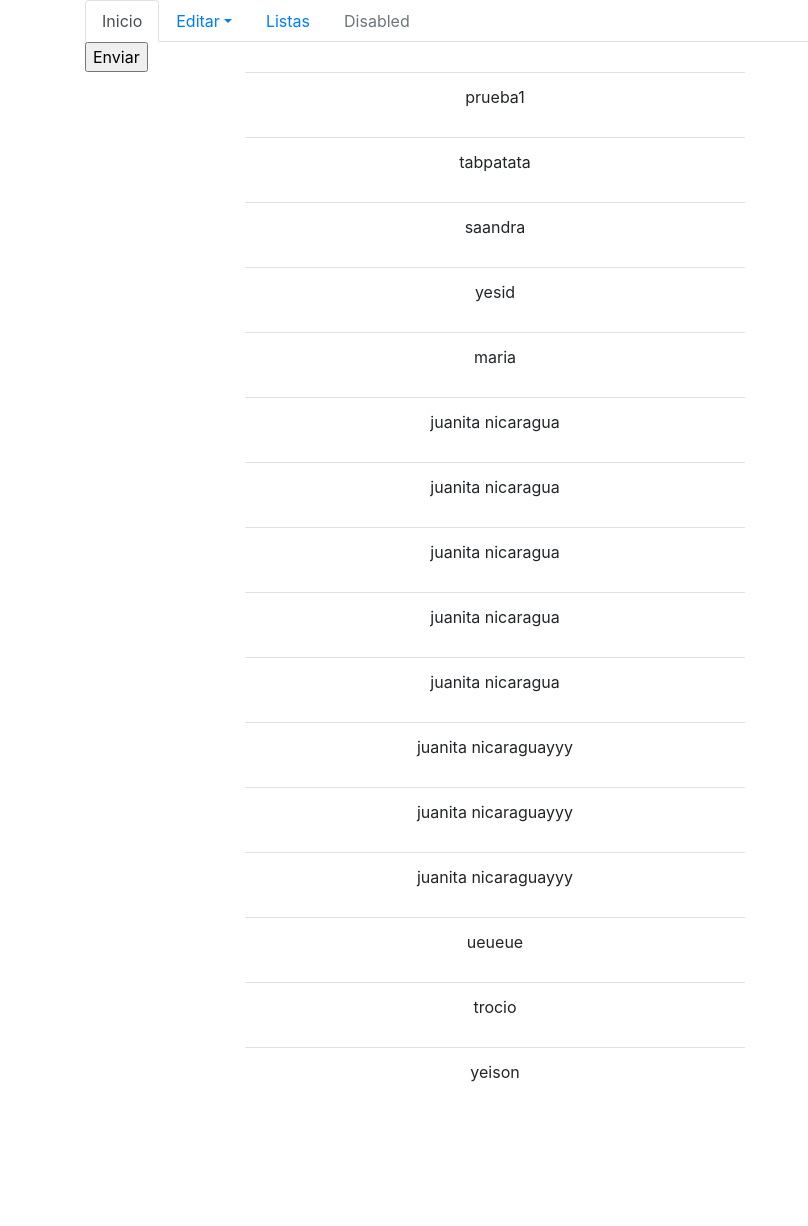
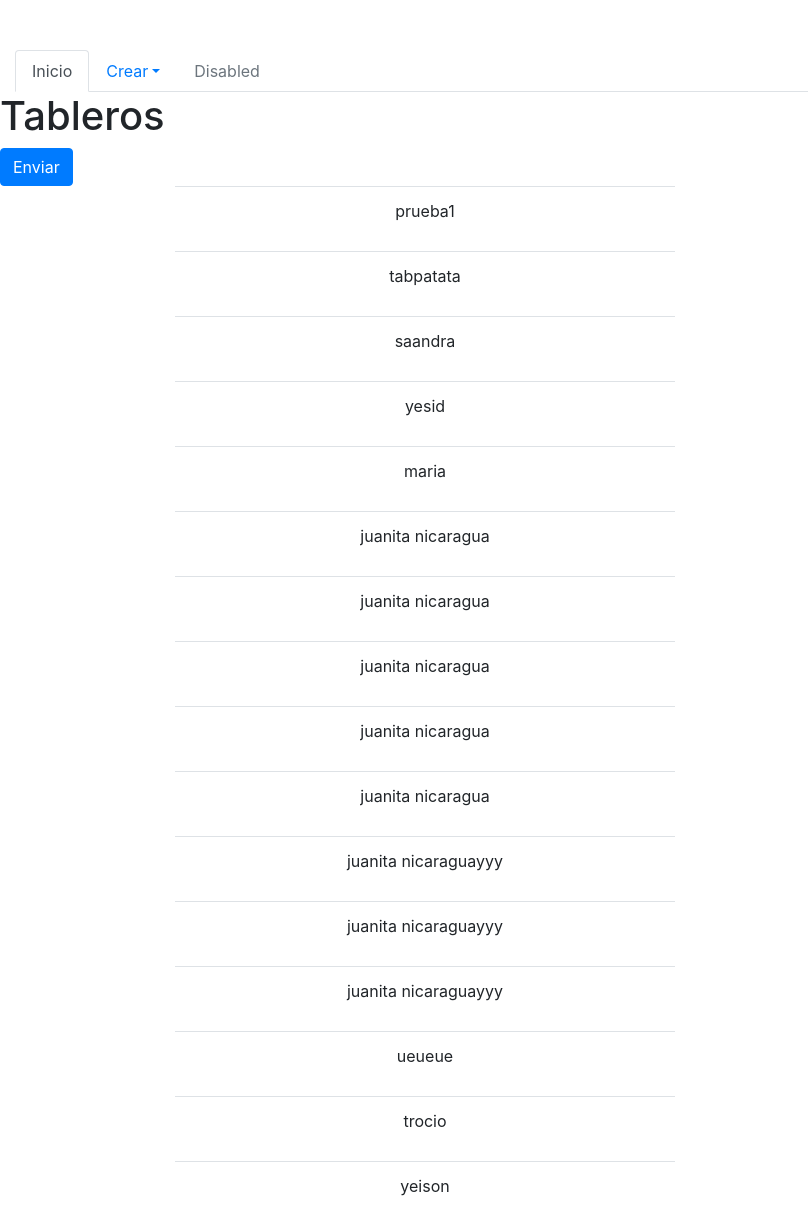
Before and after one commit to kokoyoana/ctrello, a Django app: page /trello1/consultarTablero in a window 1280 px wide. Shown: the whole page, without its empty margins (0-808 px from the left). Before the commit the page ends 1082 px from the top, so only its background shows below. Run offline with Django 3.2, Linux system fonts and the light colour scheme; data comes from the database, SQL or seed files in the repository; some libraries are stand-ins or nearby versions.

Commit message:
estilo en links

```diff
--- a/trello1/models.py
+++ b/trello1/models.py
@@ -2,7 +2,7 @@
 
 # Create your models here.
 class Tablero(models.Model):
-    nombre = models.CharField(max_length=50)
+    nombre = models.CharField(max_length=50, verbose_name="Tablero")
 
 class Lista(models.Model):
     nombreLista = models.CharField(max_length=50)
--- a/trello1/static/css/style.css
+++ b/trello1/static/css/style.css
@@ -3,3 +3,14 @@
     text-align: center;
     margin-left: 10em;
 }
+
+.menuinicio{
+    margin-top: 50px;
+
+}
+
+.agregar{
+    text-align: center;
+    margin-top: 50px;
+
+}
--- a/trello1/templates/trello1/consultarLista.html
+++ b/trello1/templates/trello1/consultarLista.html
@@ -1,4 +1,5 @@
 {% extends "trello1/index.html" %}
+{% load bootstrap4 %}
 {% block content %}
 <table>
 {% for lista in object_list %}
--- a/trello1/templates/trello1/consultarTablero.html
+++ b/trello1/templates/trello1/consultarTablero.html
@@ -1,10 +1,21 @@
 {% extends "trello1/index.html" %}
+{% load bootstrap4 %}
+{% block content %}
 
 
+<div class="row">
+    <div class"col-xs-12 col-md-12 col-lg-12">
+        <h1>Tableros</h1>
+        <form method="POST">
+            {% csrf_token %}  {% bootstrap_form formTablero %}
 
+            <input type="submit" class="btn btn-primary"value="Enviar">
 
+        </form>
 
-{% block content %}
+    </div>
+
+</div>
 {% for Tablero in object_list %}
 
     <table class="table tablatablero">
--- a/trello1/templates/trello1/consultarTarea.html
+++ b/trello1/templates/trello1/consultarTarea.html
@@ -1,4 +1,5 @@
 {% extends "trello1/index.html" %}
+{% load bootstrap4 %}
 {% block content %}
 <table>
 {% for tarea in object_list %}
--- a/trello1/templates/trello1/index.html
+++ b/trello1/templates/trello1/index.html
@@ -1,37 +1,33 @@
-
 {% load static %}
 
 <!DOCTYPE html>
 <html lang="en">
 <head>
-    <link rel="stylesheet" href="https://stackpath.bootstrapcdn.com/bootstrap/4.4.1/css/bootstrap.min.css" integrity="sha384-Vkoo8x4CGsO3+Hhxv8T/Q5PaXtkKtu6ug5TOeNV6gBiFeWPGFN9MuhOf23Q9Ifjh" crossorigin="anonymous">
     <script src="https://code.jquery.com/jquery-3.4.1.slim.min.js" integrity="sha384-J6qa4849blE2+poT4WnyKhv5vZF5SrPo0iEjwBvKU7imGFAV0wwj1yYfoRSJoZ+n" crossorigin="anonymous"></script>
     <script src="https://cdn.jsdelivr.net/npm/popper.js@1.16.0/dist/umd/popper.min.js" integrity="sha384-Q6E9RHvbIyZFJoft+2mJbHaEWldlvI9IOYy5n3zV9zzTtmI3UksdQRVvoxMfooAo" crossorigin="anonymous"></script>
     <script src="https://stackpath.bootstrapcdn.com/bootstrap/4.4.1/js/bootstrap.min.js" integrity="sha384-wfSDF2E50Y2D1uUdj0O3uMBJnjuUD4Ih7YwaYd1iqfktj0Uod8GCExl3Og8ifwB6" crossorigin="anonymous"></script>
+    <link rel="stylesheet" href="https://stackpath.bootstrapcdn.com/bootstrap/4.4.1/css/bootstrap.min.css" integrity="sha384-Vkoo8x4CGsO3+Hhxv8T/Q5PaXtkKtu6ug5TOeNV6gBiFeWPGFN9MuhOf23Q9Ifjh" crossorigin="anonymous">
     <link rel="stylesheet" href="{% static 'css/style.css' %}">
     <meta name="viewport" content="width=device-width, initial-scale=1.0">
     <title>Document</title>
 </head>
 <body>
-<section class="container">
+<section class="container-fluid">
     <div class="row menuinicio">
         <div class="col-xs-12 col-md-12 col-lg-12">
             <ul class="nav nav-tabs">
             <li class="nav-item">
-                <a class="nav-link active" href="#">Inicio</a>
+                <a class="nav-link active" href="{% url 'index' %}">Inicio</a>
             </li>
             <li class="nav-item dropdown">
-                <a class="nav-link dropdown-toggle" data-toggle="dropdown" href="#" role="button" aria-haspopup="true" aria-expanded="false">Editar</a>
+                <a class="nav-link dropdown-toggle" data-toggle="dropdown" href="#" role="button" aria-haspopup="true" aria-expanded="false">Crear</a>
                 <div class="dropdown-menu">
-                <a class="dropdown-item" href="#">Tablero</a>
-                <a class="dropdown-item" href="#">Lista</a>
-                <a class="dropdown-item" href="#">Tarea</a>
+                <a class="dropdown-item" href="{% url 'consultarTablero' %}">Tablero</a>
+                <a class="dropdown-item" href="{% url 'consultarLista' %}">Lista</a>
+                <a class="dropdown-item" href="{% url 'consultarTarea' %}">Tarea</a>
                 <div class="dropdown-divider"></div>
                 <a class="dropdown-item" href="#">Más Info</a>
                 </div>
-            </li>
-            <li class="nav-item">
-                <a class="nav-link" href="#">Listas</a>
             </li>
             <li class="nav-item">
                 <a class="nav-link disabled" href="#" tabindex="-1" aria-disabled="true">Disabled</a>
@@ -39,15 +35,7 @@
             </ul>
         </div>
     </div>
-    <div class="row">
-        <div class="col-xs-12 col-md-12 col-lg-12">
-            <form method="post">{% csrf_token %}
 
-                {{formTablero.as_p}}
-                <input  type="submit" value="Enviar">
-            </form>
-        </div>
-    </div>
 
 
 {% block content %}
```
